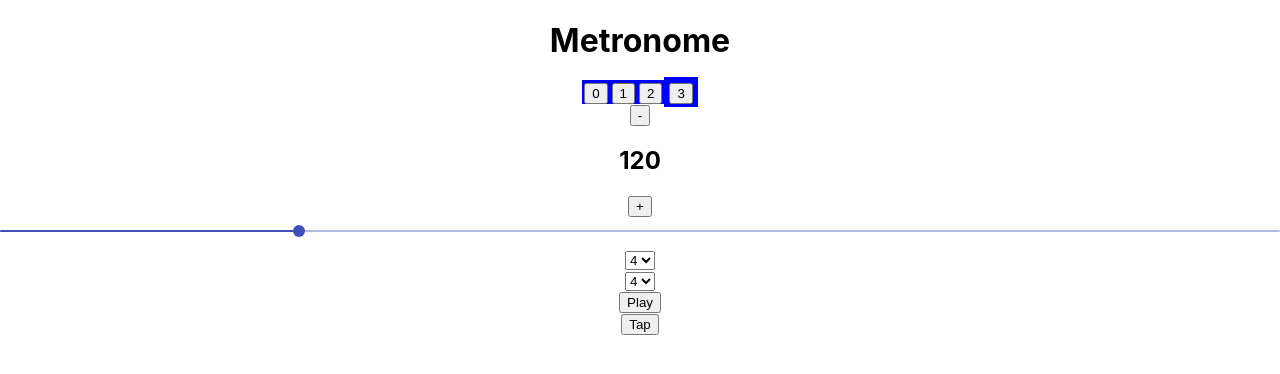
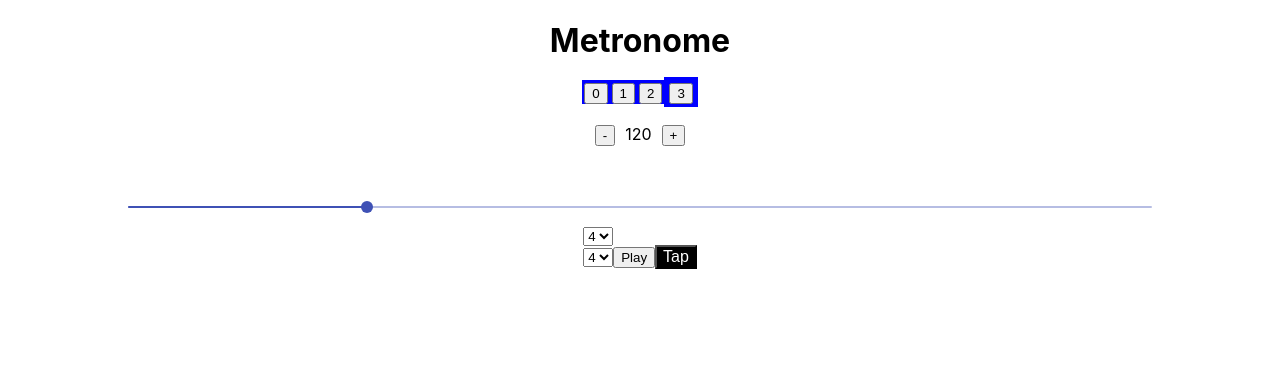
Before and after one commit to apparatusjazz/React-Metronome, a React (Create React App) app: page / in a window 1280 px wide. Shown: the top 374 px of the page. Built offline with nearby package versions, Linux system fonts and the light colour scheme.

Commit message:
Imported css

```diff
--- a/src/components/tap.js
+++ b/src/components/tap.js
@@ -1,4 +1,5 @@
 import React, { Component } from 'react'
+import '../css/tap.css'
 
 class Tap extends Component {
     handleClick() {
@@ -6,7 +7,7 @@ class Tap extends Component {
         let newInterval = this.time.getTime() - this.old;
         this.old = this.time;
 
-        if (newInterval < 1000) {      //Don't do anything if interval is too big
+        if (newInterval < 1500) {      //Don't do anything if interval is too big
             this.interval.push(newInterval);
             this.time = this.time.getTime();
             let avg;
@@ -25,9 +26,9 @@ class Tap extends Component {
     }
     render() {
         return (
-            <div>
-                <button onClick={() => this.handleClick()}>Tap</button>
-            </div>
+
+            <button className="tap-btn" onClick={() => this.handleClick()}>Tap</button>
+
         )
     }
 }
--- a/src/components/tempo.js
+++ b/src/components/tempo.js
@@ -1,5 +1,6 @@
 import React, { Component } from 'react'
 import { Slider } from '@material-ui/core'
+import '../css/tempo-controls.css'
 
 class Tempo extends Component {
 
@@ -11,6 +12,7 @@ class Tempo extends Component {
         }
     }
     tempoChange(val) {      // Incrementing tempo up or down
+        if (this.props.tempo > 50 && this.props.tempo <= 350)
             this.props.tempoChange(val);
     }
     handleKeyPress(evt) {
@@ -26,16 +28,19 @@ class Tempo extends Component {
     render() {
         return (
             <div /*key={this.props.tempo}*/>
-                <button className="bpmDown" onClick={() => this.tempoChange(0)}>-</button>
+                <div className="tempo-controls">
+                    <button className="bpm-adjust down" onClick={() => this.tempoChange(0)}>-</button>
                     {/* <input
                         defaultValue={this.props.tempo}
                         onFocus={this.handleFocus}
                         onKeyPress={e => this.handleKeyPress(e)}
                     ></input> */}
-                <h2>{this.props.tempo}</h2>
-                <button className="bpmUp" onClick={() => this.tempoChange(1)}>+</button>
+                    <p id="bpm" >{this.props.tempo}</p>
+                    <button className="bpm-adjust up" onClick={() => this.tempoChange(1)}>+</button>
+                </div>
                 <div>
                     <Slider
+                        id="bpm-slider"
                         value={this.props.tempo}
                         onChange={(e, val) => this.handleSliderChange(e, val)}
                         aria-labelledby="continuous-slider"
--- a/src/components/time-signature.js
+++ b/src/components/time-signature.js
@@ -1,5 +1,5 @@
 import React, { Component } from 'react'
-
+import '../css/time-signature.css'
 
 // Play button and bpm controls - slider, input
 class TimeSignature extends Component {
@@ -12,8 +12,8 @@ class TimeSignature extends Component {
     }
     render() {
         return (
-            <div>
-                <div className="time-signature">
+            <div className="time-signature container">
+                <div className="time-signature number">
                     <select defaultValue="4" onChange={(e) => this.handleFirstI(e)}>
                         <option value="2">2</option>
                         <option value="3">3</option>
@@ -24,7 +24,7 @@ class TimeSignature extends Component {
                         <option value="8">8</option>
                     </select>
                 </div>
-                <div>
+                <div className="time-signature length" >
                     <select defaultValue="4" onChange={(e) => this.handleSecondI(e)}>
                         <option value="2">2</option>
                         <option value="3">3</option>
```
Also changed, not shown: src/components/visualizer.js (deleted, +0 -13 lines). Lines whose indentation alone changed are shown as unchanged.
